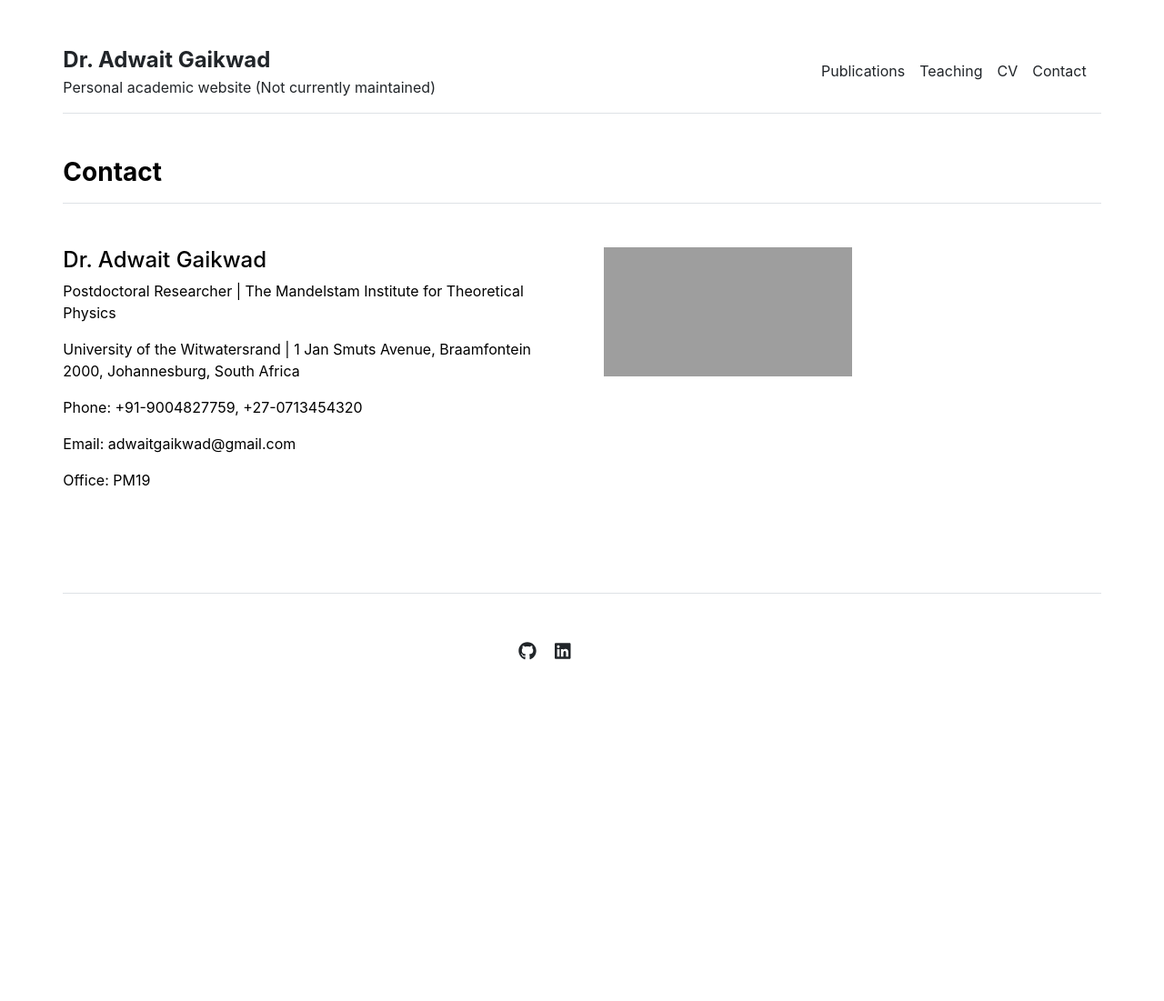
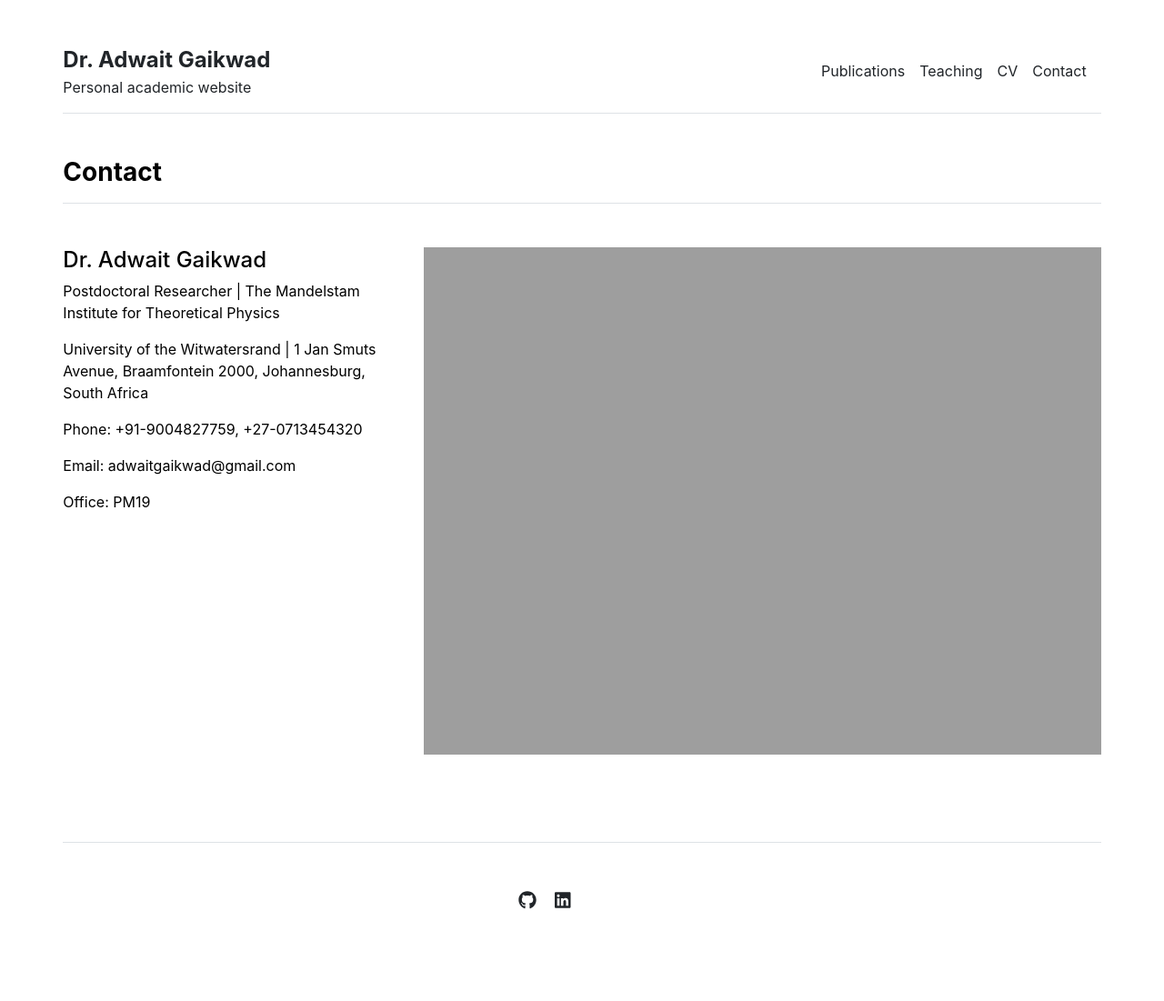
Before and after one commit to AdwaitGa/AdwaitGa.github.io, a Jekyll site: the page built from contact.md, in a window 1280 px wide. Shown: the whole page at 91% size. Built offline with Jekyll 4.4.1, drawn with Linux system fonts in a browser that asks for light colours; before the commit the page ends 900 px from its top, so only the background shows below that.

Commit message:
Remove home publications, enlarge contact photo, drop 'not maintained' note
Co-Authored-By: Claude Sonnet 5.5 <noreply@anthropic.com>

```diff
--- a/_config.yml
+++ b/_config.yml
@@ -1,5 +1,5 @@
 url: "https://AdwaitGa.github.io"  # Your full GitHub Pages URL
 baseurl: ""  # Leave BLANK (empty) for user/organization sites
 title: "Dr. Adwait Gaikwad"  # Your academic title and name
-description: "Personal academic website (Not currently maintained)"  # Brief site description
+description: "Personal academic website"  # Brief site description
 # theme: academic-jekyll-theme
--- a/_includes/contact.html
+++ b/_includes/contact.html
@@ -3,7 +3,7 @@
     <h3 class="fw-bold border-bottom pb-3 mb-5">Contact</h3>
     {% for contact in site.data.settings.contacts %}
     <div class="row g-5 mb-5">
-      <div class="col-md-6">
+      <div class="col-md-4">
         <h4>{{ contact.name }}</h4>
         <p>{{ contact.title }} | {{ contact.department }}</p>
         <p>{{ contact.institution }} | {{ contact.institution_address }}</p>
@@ -11,8 +11,8 @@
         <p>Email: {{ contact.email }}</p>
         <p>Office: {{ contact.office }}</p>
       </div>
-      <div class="col-md-6">
-        <img src="{{ site.github.url }}/{{ contact.image }}" height="50%" alt="Contact" width="50%">
+      <div class="col-md-8">
+        <img src="{{ site.github.url }}/{{ contact.image }}" alt="Contact" style="width:100%;height:auto;">
       </div>
     </div>
     {% endfor %}
--- a/_layouts/home.html
+++ b/_layouts/home.html
@@ -12,8 +12,6 @@ layout: default
   </div>
 </div>
 
-{% include publications.html %}
-
 <div class="row g-5 mb-5">
   <div class="col-md-12">
     <h3 class="fw-bold border-bottom pb-3 mb-5">Updates</h3>
```
